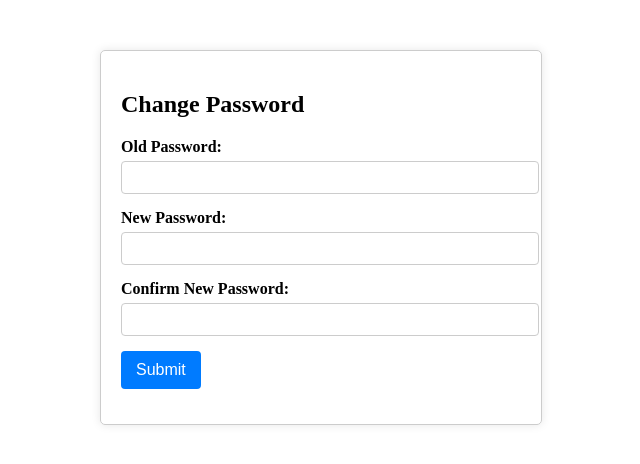
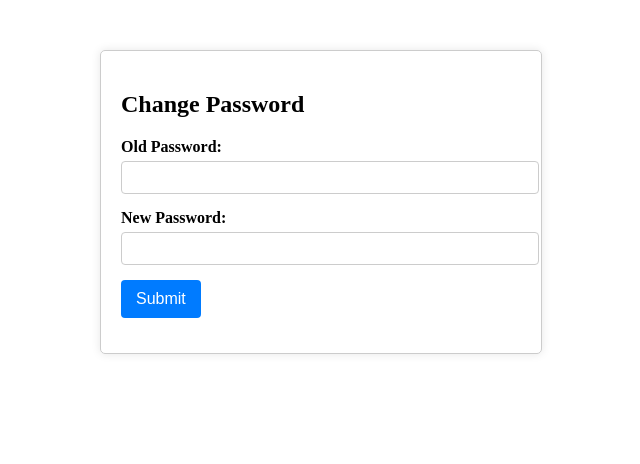
Before and after one commit to E1475011/2003-Assignment, a Flask app: page /changepassword in a window 1280 px wide. Shown: the top 464 px of the page, without its empty margins (319-959 px from the left). Run offline with Flask 3, Linux system fonts and the light colour scheme.

Commit message:
Removed redundant "confirm new password", changed formaction

```diff
--- a/templates/changepassword.html
+++ b/templates/changepassword.html
@@ -48,7 +48,7 @@
 {% block body %}
 <div class="login-container">
   <h2>Change Password</h2>
-  <form action="/login" method="POST">
+  <form action="/changepassword" method="POST">
     <div class="form-group">
       <label for="oldpassword">Old Password:</label>
       <input type="password" id="oldpassword" name="oldpassword" required>
@@ -56,12 +56,6 @@
     <div class="form-group">
       <label for="newpassword">New Password:</label>
       <input type="password" id="newpassword" name="newpassword" required>
-
-    </div>
-    <div class="form-group">
-      <label for="confirmnewpassword"> Confirm New Password:</label>
-      <input type="password" id="confirmnewpassword" name="newpassword" required>
-
     </div>
     <div class="form-group">
       <button type="submit" class="btn">Submit</button>
```
